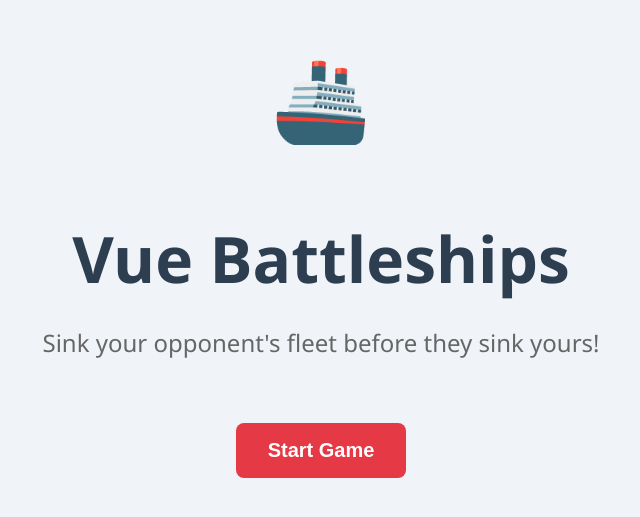
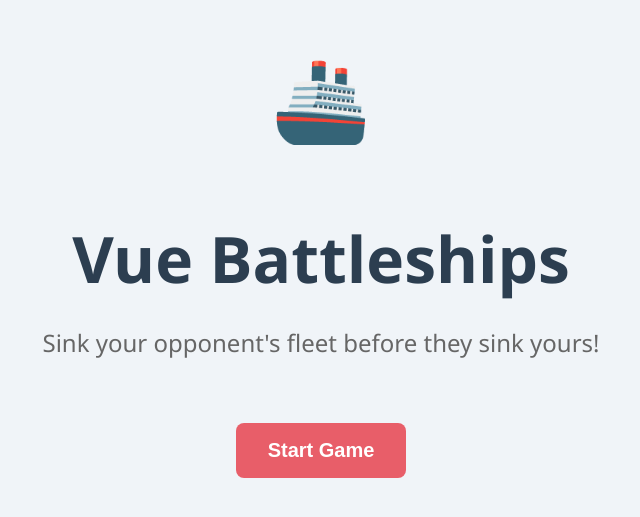
Before and after one commit to rndware/vue-battleships, a Vue app: page / in a window 1280 px wide. Shown: the part 135-652 px from the top of the page, without its empty margins (319-959 px from the left). Built offline with nearby package versions, Linux system fonts and the light colour scheme.

Commit message:
fix: start button opacity

```diff
--- a/package.json
+++ b/package.json
@@ -1,6 +1,6 @@
 {
   "name": "vue-battleships",
-  "version": "1.2.5",
+  "version": "1.2.6",
   "description": "A simple battleships game built with Vue 3 and TypeScript.",
   "private": true,
   "type": "module",
--- a/src/assets/css/semantics/_colors-dark.css
+++ b/src/assets/css/semantics/_colors-dark.css
@@ -6,6 +6,7 @@
     --color-primary-active: var(--red-800);
     --color-on-primary: var(--white);
     --color-primary-alpha-80: var(--red-500-alpha-80);
+    --color-primary-hover-alpha-80: var(--red-800-alpha-80);
 
     /* Secondary */
     --color-secondary: var(--blue-500);
--- a/src/assets/css/semantics/_colors.css
+++ b/src/assets/css/semantics/_colors.css
@@ -5,6 +5,7 @@
   --color-primary-active: var(--red-800);
   --color-on-primary: var(--white);
   --color-primary-alpha-80: var(--red-500-alpha-80);
+  --color-primary-hover-alpha-80: var(--red-800-alpha-80);
 
   /* Secondary */
   --color-secondary: var(--blue-500);
--- a/src/assets/css/tokens/_colors-dark.css
+++ b/src/assets/css/tokens/_colors-dark.css
@@ -9,6 +9,7 @@
     --red-600-alpha-80: rgb(255 0 0 / 80%);
     --red-600-alpha-20: rgb(255 0 0 / 20%);
     --red-600-alpha-10: rgb(255 0 0 / 100%);
+    --red-800-alpha-80: rgb(138 15 18 / 80%);
 
     /* Blues */
     --blue-100: #1c2c3a;
--- a/src/assets/css/tokens/_colors.css
+++ b/src/assets/css/tokens/_colors.css
@@ -8,6 +8,7 @@
   --red-600-alpha-80: rgb(255 0 0 / 80%);
   --red-600-alpha-20: rgb(255 0 0 / 20%);
   --red-600-alpha-10: rgb(255 0 0 / 100%);
+  --red-800-alpha-80: rgb(186 24 27 / 80%);
 
   /* Blues */
   --blue-100: #d0e6f3;
--- a/src/views/IntroView.vue
+++ b/src/views/IntroView.vue
@@ -26,7 +26,7 @@ const startGame = () => {
   padding: 1rem 2rem;
   font-size: 1.25rem;
   font-weight: bold;
-  background: var(--color-primary);
+  background: var(--color-primary-alpha-80);
   border: none;
   border-radius: var(--radius-btn);
   color: var(--white);
@@ -37,9 +37,9 @@ const startGame = () => {
 }
 
 .intro__start-button:hover {
-  transform: scale(1.1);
+  transform: scale(1.05);
   box-shadow: 0 10px 20px var(--shadow-dark);
-  background-color: var(--color-primary-hover);
+  background-color: var(--color-primary-hover-alpha-80);
 }
 
 .intro__start-button:active {
```
